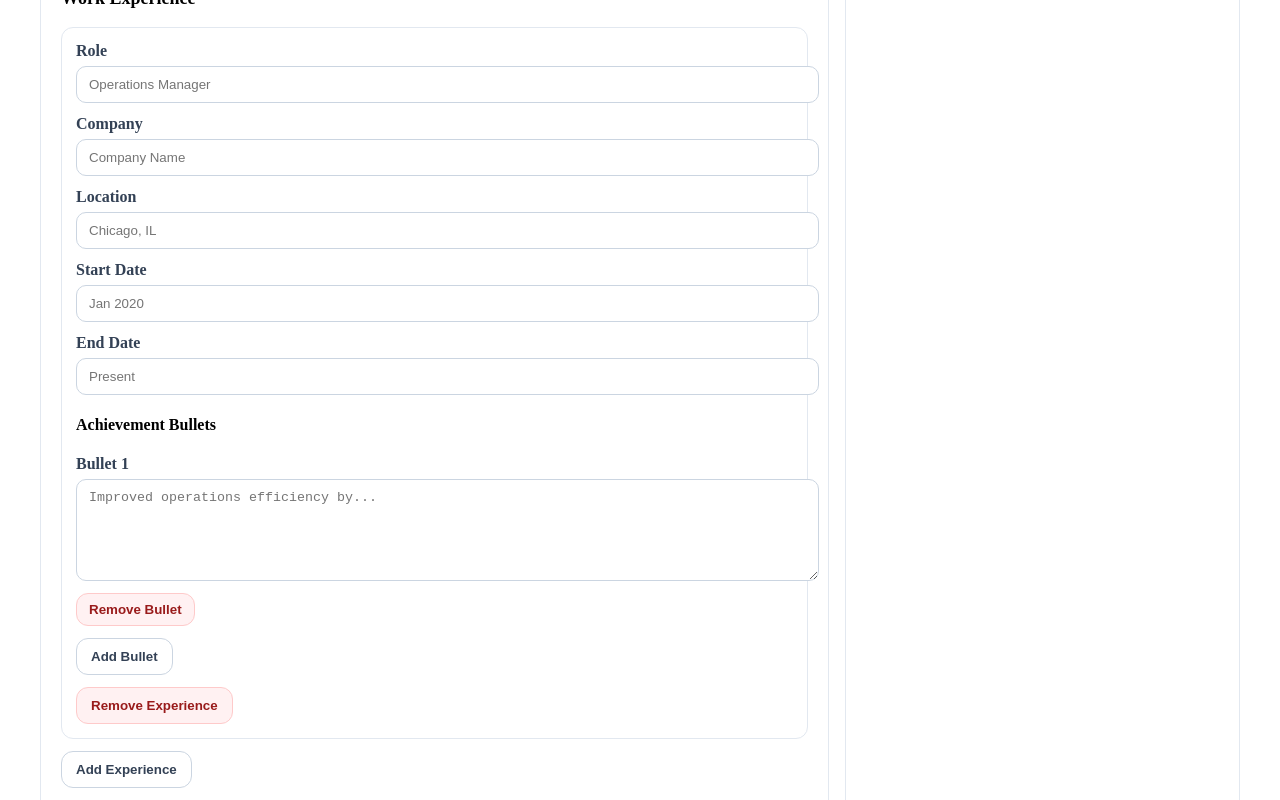
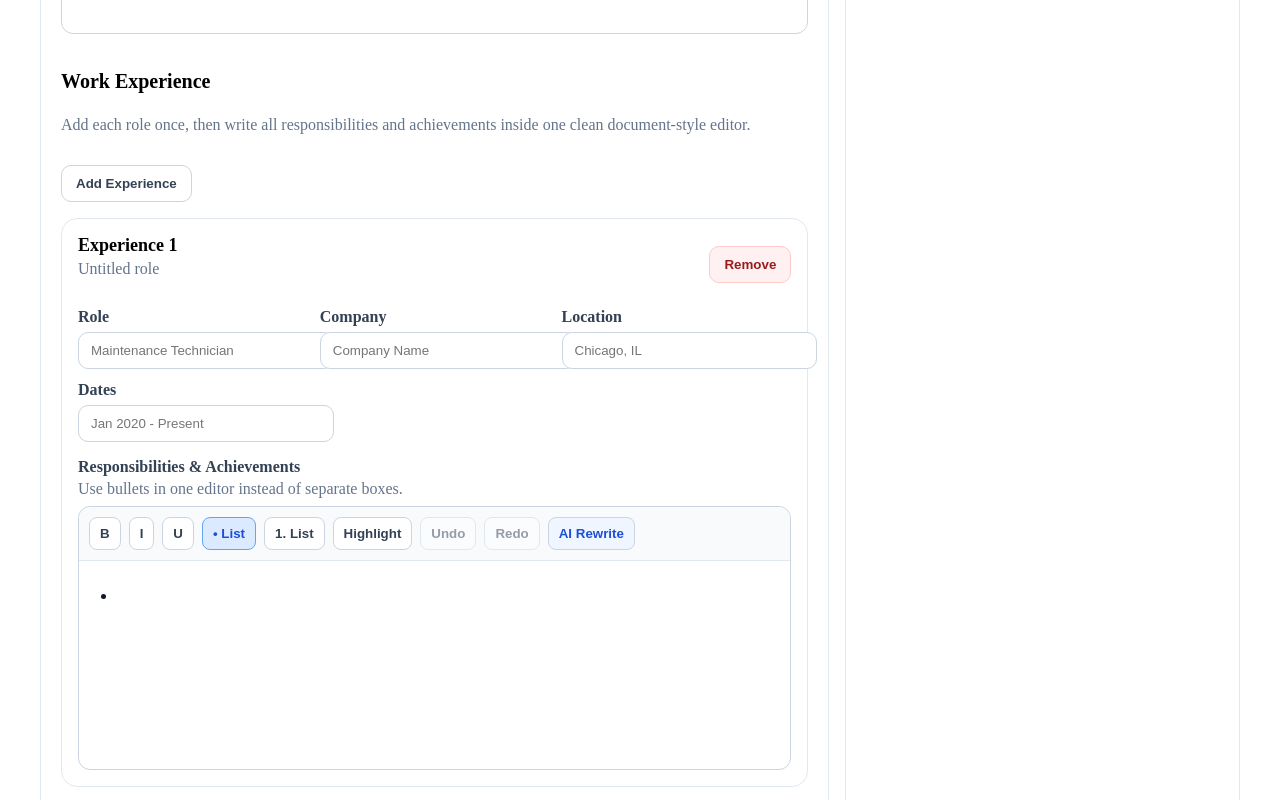
Before and after one commit to mike41192/Crestpoint-solutions-modular-v2, a Next.js app: page /dashboard/resume in a window 1280 px wide. Shown: the part 3660-4460 px from the top of the page. Built offline with nearby package versions, Linux system fonts and the light colour scheme.

Commit message:
Phase 145: add Tiptap rich resume editor modernization

```diff
--- a/package.json
+++ b/package.json
@@ -12,6 +12,12 @@
   "dependencies": {
     "@supabase/ssr": "^0.10.3",
     "@supabase/supabase-js": "^2.106.1",
+    "@tiptap/extension-highlight": "^3.23.6",
+    "@tiptap/extension-placeholder": "^3.23.6",
+    "@tiptap/extension-underline": "^3.23.6",
+    "@tiptap/pm": "^3.23.6",
+    "@tiptap/react": "^3.23.6",
+    "@tiptap/starter-kit": "^3.23.6",
     "autoprefixer": "^10.5.0",
     "clsx": "^2.1.1",
     "framer-motion": "^12.40.0",
--- /dev/null
+++ b/src/components/resume/editor/RichTextEditor.tsx
@@ -0,0 +1,94 @@
+"use client"
+
+import Highlight from "@tiptap/extension-highlight"
+import Placeholder from "@tiptap/extension-placeholder"
+import Underline from "@tiptap/extension-underline"
+import { EditorContent, useEditor } from "@tiptap/react"
+import StarterKit from "@tiptap/starter-kit"
+import { RichTextToolbar } from "@/components/resume/editor/RichTextToolbar"
+
+type RichTextEditorProps = {
+  value: string
+  placeholder?: string
+  minHeight?: string
+  onChange: (value: string) => void
+}
+
+export function RichTextEditor({
+  value,
+  placeholder = "Start writing...",
+  minHeight = "160px",
+  onChange,
+}: RichTextEditorProps) {
+  const editor = useEditor({
+    extensions: [
+      StarterKit,
+      Underline,
+      Highlight,
+      Placeholder.configure({
+        placeholder,
+      }),
+    ],
+    content: value || "",
+    immediatelyRender: false,
+    editorProps: {
+      attributes: {
+        style: `
+          min-height: ${minHeight};
+          padding: 14px;
+          outline: none;
+          line-height: 1.6;
+          color: #0f172a;
+        `,
+      },
+    },
+    onUpdate({ editor }) {
+      onChange(editor.getHTML())
+    },
+  })
+
+  return (
+    <div
+      style={{
+        border: "1px solid #cbd5e1",
+        borderRadius: "12px",
+        background: "#ffffff",
+        overflow: "hidden",
+      }}
+    >
+      <RichTextToolbar editor={editor} />
+
+      <EditorContent editor={editor} />
+
+      <style jsx global>{`
+        .ProseMirror p {
+          margin: 0 0 8px;
+        }
+
+        .ProseMirror ul,
+        .ProseMirror ol {
+          padding-left: 24px;
+          margin: 8px 0;
+        }
+
+        .ProseMirror li {
+          margin-bottom: 6px;
+        }
+
+        .ProseMirror mark {
+          background: #fef3c7;
+          border-radius: 4px;
+          padding: 0 2px;
+        }
+
+        .ProseMirror p.is-editor-empty:first-child::before {
+          color: #94a3b8;
+          content: attr(data-placeholder);
+          float: left;
+          height: 0;
+          pointer-events: none;
+        }
+      `}</style>
+    </div>
+  )
+}
--- /dev/null
+++ b/src/components/resume/editor/RichTextToolbar.tsx
@@ -0,0 +1,175 @@
+"use client"
+
+import { useEffect, useState } from "react"
+import type { Editor } from "@tiptap/react"
+
+type RichTextToolbarProps = {
+  editor: Editor | null
+}
+
+const buttonStyle = {
+  border: "1px solid #cbd5e1",
+  borderRadius: "8px",
+  padding: "8px 10px",
+  background: "#ffffff",
+  color: "#334155",
+  fontWeight: 700,
+  cursor: "pointer",
+}
+
+const activeButtonStyle = {
+  ...buttonStyle,
+  background: "#dbeafe",
+  border: "1px solid #60a5fa",
+  color: "#1d4ed8",
+}
+
+export function RichTextToolbar({ editor }: RichTextToolbarProps) {
+  const [, forceUpdate] = useState(0)
+
+  useEffect(() => {
+    if (!editor) {
+      return
+    }
+
+    const updateToolbar = () => {
+      forceUpdate((value) => value + 1)
+    }
+
+    editor.on("selectionUpdate", updateToolbar)
+    editor.on("transaction", updateToolbar)
+    editor.on("update", updateToolbar)
+
+    return () => {
+      editor.off("selectionUpdate", updateToolbar)
+      editor.off("transaction", updateToolbar)
+      editor.off("update", updateToolbar)
+    }
+  }, [editor])
+
+  if (!editor) {
+    return null
+  }
+
+  function runCommand(command: () => void) {
+    return (event: React.MouseEvent<HTMLButtonElement>) => {
+      event.preventDefault()
+      event.stopPropagation()
+      command()
+      forceUpdate((value) => value + 1)
+    }
+  }
+
+  return (
+    <div
+      style={{
+        display: "flex",
+        gap: "8px",
+        flexWrap: "wrap",
+        borderBottom: "1px solid #e2e8f0",
+        padding: "10px",
+        background: "#f8fafc",
+        borderTopLeftRadius: "12px",
+        borderTopRightRadius: "12px",
+      }}
+    >
+      <button
+        type="button"
+        onMouseDown={runCommand(() => editor.chain().focus().toggleBold().run())}
+        style={editor.isActive("bold") ? activeButtonStyle : buttonStyle}
+      >
+        B
+      </button>
+
+      <button
+        type="button"
+        onMouseDown={runCommand(() =>
+          editor.chain().focus().toggleItalic().run()
+        )}
+        style={editor.isActive("italic") ? activeButtonStyle : buttonStyle}
+      >
+        I
+      </button>
+
+      <button
+        type="button"
+        onMouseDown={runCommand(() =>
+          editor.chain().focus().toggleUnderline().run()
+        )}
+        style={editor.isActive("underline") ? activeButtonStyle : buttonStyle}
+      >
+        U
+      </button>
+
+      <button
+        type="button"
+        onMouseDown={runCommand(() =>
+          editor.chain().focus().toggleBulletList().run()
+        )}
+        style={editor.isActive("bulletList") ? activeButtonStyle : buttonStyle}
+      >
+        • List
+      </button>
+
+      <button
+        type="button"
+        onMouseDown={runCommand(() =>
+          editor.chain().focus().toggleOrderedList().run()
+        )}
+        style={editor.isActive("orderedList") ? activeButtonStyle : buttonStyle}
+      >
+        1. List
+      </button>
+
+      <button
+        type="button"
+        onMouseDown={runCommand(() =>
+          editor.chain().focus().toggleHighlight().run()
+        )}
+        style={editor.isActive("highlight") ? activeButtonStyle : buttonStyle}
+      >
+        Highlight
+      </button>
+
+      <button
+        type="button"
+        onMouseDown={runCommand(() => editor.chain().focus().undo().run())}
+        disabled={!editor.can().undo()}
+        style={{
+          ...buttonStyle,
+          opacity: editor.can().undo() ? 1 : 0.5,
+          cursor: editor.can().undo() ? "pointer" : "not-allowed",
+        }}
+      >
+        Undo
+      </button>
+
+      <button
+        type="button"
+        onMouseDown={runCommand(() => editor.chain().focus().redo().run())}
+        disabled={!editor.can().redo()}
+        style={{
+          ...buttonStyle,
+          opacity: editor.can().redo() ? 1 : 0.5,
+          cursor: editor.can().redo() ? "pointer" : "not-allowed",
+        }}
+      >
+        Redo
+      </button>
+
+      <button
+        type="button"
+        onMouseDown={runCommand(() =>
+          alert("AI rewrite selection will be connected in a future phase.")
+        )}
+        style={{
+          ...buttonStyle,
+          background: "#eff6ff",
+          color: "#1d4ed8",
+        }}
+      >
+        AI Rewrite
+      </button>
+    </div>
+  )
+}
--- a/src/components/resume/form-sections/ExperienceSection.tsx
+++ b/src/components/resume/form-sections/ExperienceSection.tsx
@@ -1,5 +1,14 @@
+"use client"
+
+import { RichTextEditor } from "@/components/resume/editor/RichTextEditor"
 import type { ResumeExperienceItem } from "@/modules/resume-builder"
-import { inputStyle, labelStyle } from "./sharedStyles"
+import {
+  dangerButtonStyle,
+  inputStyle,
+  labelStyle,
+  sectionCardStyle,
+  toolbarButtonStyle,
+} from "./sharedStyles"
 
 type ExperienceSectionProps = {
   experience: ResumeExperienceItem[]
@@ -15,153 +24,191 @@ type ExperienceSectionProps = {
   onRemoveExperience: (id: string) => void
 }
 
+function bulletsToHtml(bullets: string[]) {
+  const safeBullets = bullets.filter(Boolean)
+
+  if (safeBullets.length === 0) {
+    return "<ul><li></li></ul>"
+  }
+
+  return `<ul>${safeBullets.map((bullet) => `<li>${bullet}</li>`).join("")}</ul>`
+}
+
+function htmlToBullets(html: string) {
+  if (!html.trim()) {
+    return [""]
+  }
+
+  if (typeof window === "undefined") {
+    return [html]
+  }
+
+  const parser = new DOMParser()
+  const document = parser.parseFromString(html, "text/html")
+
+  const listItems = Array.from(document.querySelectorAll("li"))
+    .map((item) => item.textContent?.trim() || "")
+    .filter(Boolean)
+
+  if (listItems.length > 0) {
+    return listItems
+  }
+
+  const paragraphs = Array.from(document.querySelectorAll("p"))
+    .map((item) => item.textContent?.trim() || "")
+    .filter(Boolean)
+
+  return paragraphs.length > 0 ? paragraphs : [""]
+}
+
 export function ExperienceSection({
   experience,
   onFieldChange,
   onBulletChange,
-  onAddBullet,
-  onRemoveBullet,
   onAddExperience,
   onRemoveExperience,
 }: ExperienceSectionProps) {
+  function updateResponsibilities(id: string, html: string) {
+    const bullets = htmlToBullets(html)
+
+    bullets.forEach((bullet, index) => {
+      onBulletChange(id, index, bullet)
+    })
+  }
+
   return (
     <div>
-      <h3 style={{ fontSize: "18px", fontWeight: 700 }}>Work Experience</h3>
+      <div
+        style={{
+          display: "flex",
+          justifyContent: "space-between",
+          gap: "12px",
+          alignItems: "center",
+          flexWrap: "wrap",
+        }}
+      >
+        <div>
+          <h3 style={{ fontSize: "20px", fontWeight: 800 }}>
+            Work Experience
+          </h3>
 
-      <div style={{ marginTop: "12px", display: "grid", gap: "16px" }}>
-        {experience.map((item) => (
-          <div
-            key={item.id}
-            style={{
-              border: "1px solid #e2e8f0",
-              borderRadius: "12px",
-              padding: "14px",
-            }}
-          >
-            {[
-              ["Role", "role", "Operations Manager"],
-              ["Company", "company", "Company Name"],
-              ["Location", "location", "Chicago, IL"],
-              ["Start Date", "startDate", "Jan 2020"],
-              ["End Date", "endDate", "Present"],
-            ].map(([label, field, placeholder]) => (
-              <div key={field} style={{ marginTop: field === "role" ? 0 : "12px" }}>
-                <label style={labelStyle}>
-                  {label}
-                  <input
-                    style={inputStyle}
-                    value={item[field as keyof Omit<ResumeExperienceItem, "id" | "bullets">] || ""}
-                    onChange={(event) =>
-                      onFieldChange(
-                        item.id,
-                        field as keyof Omit<ResumeExperienceItem, "id" | "bullets">,
-                        event.target.value
-                      )
-                    }
-                    placeholder={placeholder}
-                  />
-                </label>
-              </div>
-            ))}
+          <p style={{ marginTop: "4px", color: "#64748b", lineHeight: 1.5 }}>
+            Add each role once, then write all responsibilities and achievements
+            inside one clean document-style editor.
+          </p>
+        </div>
 
-            <div style={{ marginTop: "12px" }}>
-              <h4 style={{ fontSize: "16px", fontWeight: 700 }}>
-                Achievement Bullets
-              </h4>
+        <button type="button" onClick={onAddExperience} style={toolbarButtonStyle}>
+          Add Experience
+        </button>
+      </div>
 
-              <div style={{ display: "grid", gap: "10px", marginTop: "8px" }}>
-                {item.bullets.map((bullet, bulletIndex) => (
-                  <div key={`${item.id}-bullet-${bulletIndex}`}>
-                    <label style={labelStyle}>
-                      Bullet {bulletIndex + 1}
-                      <textarea
-                        style={{
-                          ...inputStyle,
-                          minHeight: "80px",
-                          resize: "vertical",
-                        }}
-                        value={bullet}
-                        onChange={(event) =>
-                          onBulletChange(item.id, bulletIndex, event.target.value)
-                        }
-                        placeholder="Improved operations efficiency by..."
-                      />
-                    </label>
+      <div style={{ marginTop: "16px", display: "grid", gap: "16px" }}>
+        {experience.map((item, index) => (
+          <div key={item.id} style={sectionCardStyle}>
+            <div
+              style={{
+                display: "flex",
+                justifyContent: "space-between",
+                gap: "12px",
+                alignItems: "center",
+                flexWrap: "wrap",
+                marginBottom: "14px",
+              }}
+            >
+              <div>
+                <strong style={{ fontSize: "18px" }}>
+                  Experience {index + 1}
+                </strong>
 
-                    <button
-                      type="button"
-                      onClick={() => onRemoveBullet(item.id, bulletIndex)}
-                      style={{
-                        marginTop: "8px",
-                        border: "1px solid #fecaca",
-                        borderRadius: "12px",
-                        padding: "8px 12px",
-                        background: "#fff1f2",
-                        color: "#991b1b",
-                        fontWeight: 700,
-                        cursor: "pointer",
-                      }}
-                    >
-                      Remove Bullet
-                    </button>
-                  </div>
-                ))}
+                <p style={{ marginTop: "4px", color: "#64748b" }}>
+                  {item.role || "Untitled role"}
+                  {item.company ? ` at ${item.company}` : ""}
+                </p>
               </div>
 
               <button
                 type="button"
-                onClick={() => onAddBullet(item.id)}
-                style={{
-                  marginTop: "12px",
-                  border: "1px solid #cbd5e1",
-                  borderRadius: "12px",
-                  padding: "10px 14px",
-                  background: "#ffffff",
-                  color: "#334155",
-                  fontWeight: 700,
-                  cursor: "pointer",
-                }}
+                onClick={() => onRemoveExperience(item.id)}
+                style={dangerButtonStyle}
               >
-                Add Bullet
+                Remove
               </button>
             </div>
 
-            <button
-              type="button"
-              onClick={() => onRemoveExperience(item.id)}
+            <div
               style={{
-                marginTop: "12px",
-                border: "1px solid #fecaca",
-                borderRadius: "12px",
-                padding: "10px 14px",
-                background: "#fff1f2",
-                color: "#991b1b",
-                fontWeight: 700,
-                cursor: "pointer",
+                display: "grid",
+                gap: "12px",
+                gridTemplateColumns: "repeat(auto-fit, minmax(220px, 1fr))",
               }}
             >
-              Remove Experience
-            </button>
+              <label style={labelStyle}>
+                Role
+                <input
+                  style={inputStyle}
+                  value={item.role}
+                  onChange={(event) =>
+                    onFieldChange(item.id, "role", event.target.value)
+                  }
+                  placeholder="Maintenance Technician"
+                />
+              </label>
+
+              <label style={labelStyle}>
+                Company
+                <input
+                  style={inputStyle}
+                  value={item.company}
+                  onChange={(event) =>
+                    onFieldChange(item.id, "company", event.target.value)
+                  }
+                  placeholder="Company Name"
+                />
+              </label>
+
+              <label style={labelStyle}>
+                Location
+                <input
+                  style={inputStyle}
+                  value={item.location || ""}
+                  onChange={(event) =>
+                    onFieldChange(item.id, "location", event.target.value)
+                  }
+                  placeholder="Chicago, IL"
+                />
+              </label>
+
+              <label style={labelStyle}>
+                Dates
+                <input
+                  style={inputStyle}
+                  value={item.startDate}
+                  onChange={(event) =>
+                    onFieldChange(item.id, "startDate", event.target.value)
+                  }
+                  placeholder="Jan 2020 - Present"
+                />
+              </label>
+            </div>
+
+            <div style={{ marginTop: "16px" }}>
+              <label style={labelStyle}>Responsibilities & Achievements</label>
+
+              <p style={{ marginTop: "4px", marginBottom: "8px", color: "#64748b" }}>
+                Use bullets in one editor instead of separate boxes.
+              </p>
+
+              <RichTextEditor
+                value={bulletsToHtml(item.bullets)}
+                minHeight="180px"
+                placeholder="Add responsibilities, achievements, and measurable results..."
+                onChange={(html) => updateResponsibilities(item.id, html)}
+              />
+            </div>
           </div>
         ))}
       </div>
-
-      <button
-        type="button"
-        onClick={onAddExperience}
-        style={{
-          marginTop: "12px",
-          border: "1px solid #cbd5e1",
-          borderRadius: "12px",
-          padding: "10px 14px",
-          background: "#ffffff",
-          color: "#334155",
-          fontWeight: 700,
-          cursor: "pointer",
-        }}
-      >
-        Add Experience
-      </button>
     </div>
   )
 }
--- a/src/components/resume/form-sections/sharedStyles.ts
+++ b/src/components/resume/form-sections/sharedStyles.ts
@@ -11,3 +11,30 @@ export const labelStyle = {
   fontWeight: 700,
   color: "#334155",
 }
+
+export const sectionCardStyle = {
+  border: "1px solid #e2e8f0",
+  borderRadius: "16px",
+  padding: "16px",
+  background: "#ffffff",
+}
+
+export const toolbarButtonStyle = {
+  border: "1px solid #cbd5e1",
+  borderRadius: "10px",
+  padding: "10px 14px",
+  background: "#ffffff",
+  color: "#334155",
+  fontWeight: 700,
+  cursor: "pointer",
+}
+
+export const dangerButtonStyle = {
+  border: "1px solid #fecaca",
+  borderRadius: "10px",
+  padding: "10px 14px",
+  background: "#fff1f2",
+  color: "#991b1b",
+  fontWeight: 700,
+  cursor: "pointer",
+}
```
Also changed, not shown: src/components/resume/ResumeEditorPreview.tsx (+6 -2 lines), src/components/resume/form-sections/SkillsCertificationsSection.tsx (+39 -4 lines), src/components/resume/form-sections/SummarySection.tsx (+12 -12 lines), 1 other file (tests, documents, lock files or other folders).
